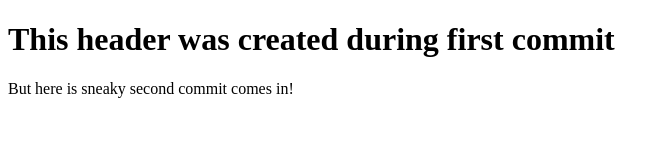
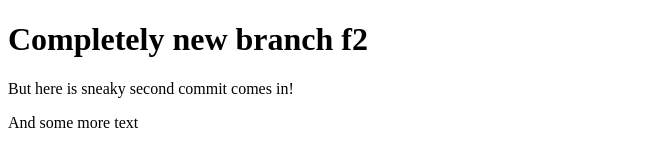
Before and after one commit to divinemuffin/ionic, a plain HTML site: page index.html in a window 1280 px wide. Shown: the whole page, without its empty margins (0-670 px from the left). Drawn offline with Linux system fonts and the light colour scheme.

Commit message:
new branch f2

```diff
--- a/index.html
+++ b/index.html
@@ -7,7 +7,8 @@
     <title>Git test</title>
 </head>
 <body>
-    <h1>This header was created during first commit</h1>
+    <h1>Completely new branch f2</h1>
     <p>But here is sneaky second commit comes in!</p>
+    <p>And some more text</p>
 </body>
 </html>
```
